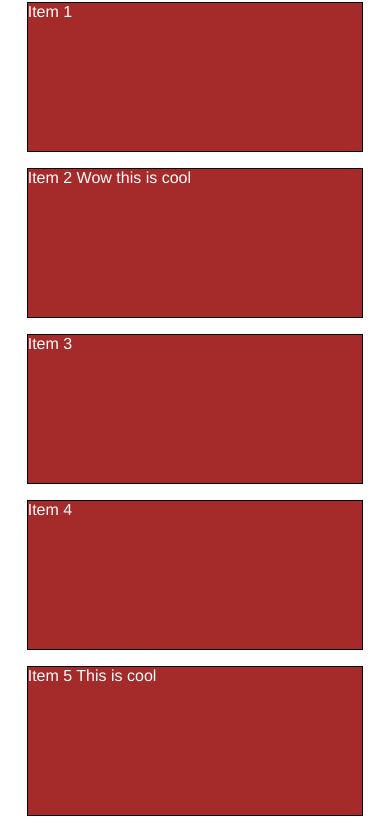
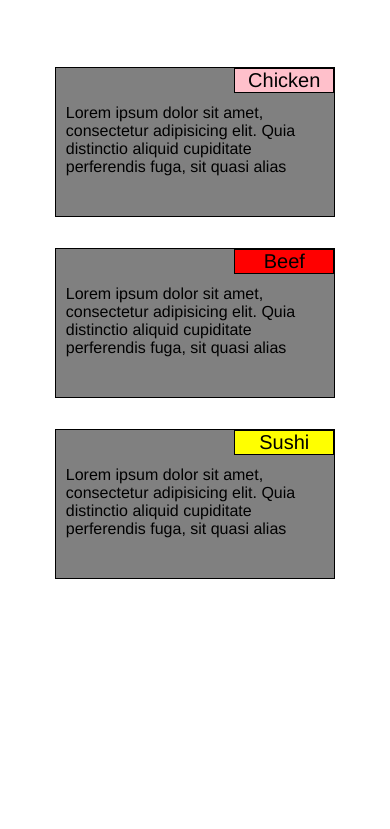
Before and after one commit to eileenmichelle/module2_solution, a plain HTML site: page index.html in a window 390 px wide. Shown: the part 72-901 px from the top of the page. After the commit the page ends 844 px from the top, so only its background shows below. Drawn offline with Linux system fonts and the light colour scheme.

Commit message:
Update index.html

```diff
--- a/index.html
+++ b/index.html
@@ -9,20 +9,29 @@
 /********** Base styles **********/
 * {
   box-sizing: border-box;
+  font-family: Helvetica;
 }
 h1 {
   margin-bottom: 15px;
+  text-align: center;
+}
+
+h2 {
+  text-align: right;
+  font-size: 12px;
 }
 
 p {
   border: 1px solid black;
-  background-color: #A52A2A;
-  width: 90%;
+  background-color: gray;
+  width: 75%;
   height: 150px;
+  position: relative;
   margin-right: auto;
   margin-left: auto;
   font-family: Helvetica;
-  color: white;
+  margin-bottom: 15px;
+  padding-left: 10px;
 }
 
 /* Simple Responsive Framework. */
@@ -30,11 +39,51 @@ p {
   width: 100%;
 }
 
+#container {
+  position: relative;
+  top: 50px;
+}
+
+#chicken {
+  background-color: pink;
+  border: 1px solid black;
+  text-align: center;
+  font-size: 20px;
+  position: absolute;
+  width: 100px;
+  height: 25px;
+  top: 0px;
+  right: 0px;
+}
+
+#beef {
+  background-color: red;
+  border: 1px solid black;
+  text-align: center;
+  font-size: 20px;
+  position: absolute;
+  width: 100px;
+  height: 25px;
+  top: 0px;
+  right: 0px;
+}
+
+#sushi {
+  background-color: yellow;
+  border: 1px solid black;
+  text-align: center;
+  font-size: 20px;
+  position: absolute;
+  width: 100px;
+  height: 25px;
+  top: 0px;
+  right: 0px;
+}
 /********** Large devices only **********/
-@media (min-width: 1200px) {
+@media (min-width: 992px) {
   .col-lg-1, .col-lg-2, .col-lg-3, .col-lg-4, .col-lg-5, .col-lg-6, .col-lg-7, .col-lg-8, .col-lg-9, .col-lg-10, .col-lg-11, .col-lg-12 {
     float: left;
-    border: 1px solid green;
+    border: 1px black;
   }
   .col-lg-1 {
     width: 8.33%;
@@ -75,10 +124,10 @@ p {
 }
 
 /********** Medium devices only **********/
-@media (min-width: 950px) and (max-width: 1199px) {
+@media (min-width: 768px) and (max-width: 991px) {
   .col-md-1, .col-md-2, .col-md-3, .col-md-4, .col-md-5, .col-md-6, .col-md-7, .col-md-8, .col-md-9, .col-md-10, .col-md-11, .col-md-12 {
     float: left;
-    border: 1px solid green;
+    border: 1px black;
   }
   .col-md-1 {
     width: 8.33%;
@@ -117,6 +166,49 @@ p {
     width: 100%;
   }
 }
+/********** Small devices only **********/
+@media (max-width: 767px) {
+  .col-sm-1, .col-sm-2, .col-sm-3, .col-sm-4, .col-sm-5, .col-sm-6, .col-sm-7, .col-sm-8, .col-sm-9, .col-sm-10, .col-sm-11, .col-sm-12 {
+    float: left;
+    border: 1px black;
+  }
+  .col-sm-1 {
+    width: 8.33%;
+  }
+  .col-sm-2 {
+    width: 16.66%;
+  }
+  .col-sm-3 {
+    width: 25%;
+  }
+  .col-sm-4 {
+    width: 33.33%;
+  }
+  .col-sm-5 {
+    width: 41.66%;
+  }
+  .col-sm-6 {
+    width: 50%;
+  }
+  .col-sm-7 {
+    width: 58.33%;
+  }
+  .col-sm-8 {
+    width: 66.66%;
+  }
+  .col-sm-9 {
+    width: 74.99%;
+  }
+  .col-sm-10 {
+    width: 83.33%;
+  }
+  .col-sm-11 {
+    width: 91.66%;
+  }
+  .col-sm-12 {
+    width: 100%;
+  }
+}
 
 </style>
 </head>
@@ -124,14 +216,22 @@ p {
 <h1>Our Menu</h1>
 
 <div class="row">
-  <div class="col-lg-3 col-md-6"><p>Item 1</p></div>
-  <div class="col-lg-3 col-md-6"><p>Item 2 Wow this is cool</p></div>
-  <div class="col-lg-3 col-md-6"><p>Item 3</p></div>
-  <div class="col-lg-3 col-md-6"><p>Item 4</p></div>
-  <div class="col-lg-3 col-md-6"><p>Item 5 This is cool</p></div>
-  <div class="col-lg-3 col-md-6"><p>Item 6</p></div>
-  <div class="col-lg-3 col-md-6"><p>Item 7</p></div>
-  <div class="col-lg-3 col-md-6"><p>Item 8</p></div>
+  <div id="container" class="col-lg-4 col-md-6 col-sm-12">
+        <p><br><br>Lorem ipsum dolor sit amet, consectetur adipisicing elit. Quia distinctio aliquid cupiditate perferendis fuga, sit quasi alias
+        <span id="chicken">Chicken</span>
+    </p>
+  </div>
+  <div id="container" class="col-lg-4 col-md-6 col-sm-12">
+    <p><br><br>Lorem ipsum dolor sit amet, consectetur adipisicing elit. Quia distinctio aliquid cupiditate perferendis fuga, sit quasi alias
+    <span id="beef">Beef</span>
+    </p>
+  </div>
+  <div id="container" class="col-lg-4 col-md-12 col-sm-12">
+    <p><br><br>Lorem ipsum dolor sit amet, consectetur adipisicing elit. Quia distinctio aliquid cupiditate perferendis fuga, sit quasi alias
+    <span id="sushi">Sushi</span>
+    </p>
+  </div>
+
 </div>
 
 </body>
```
